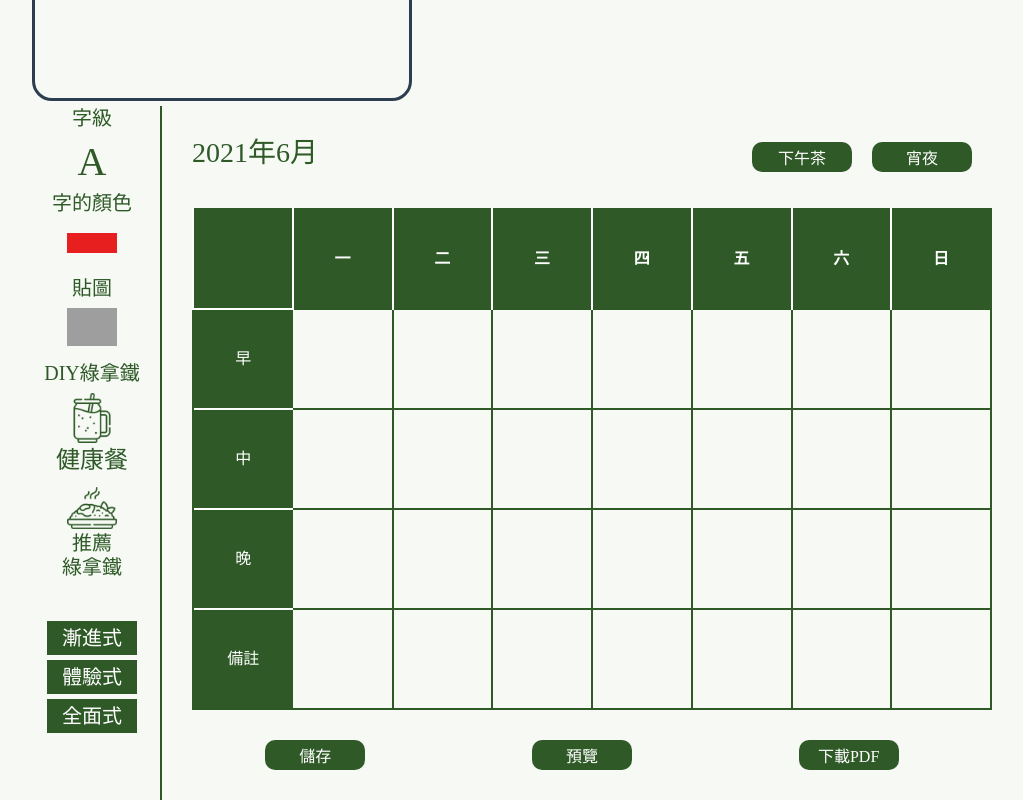
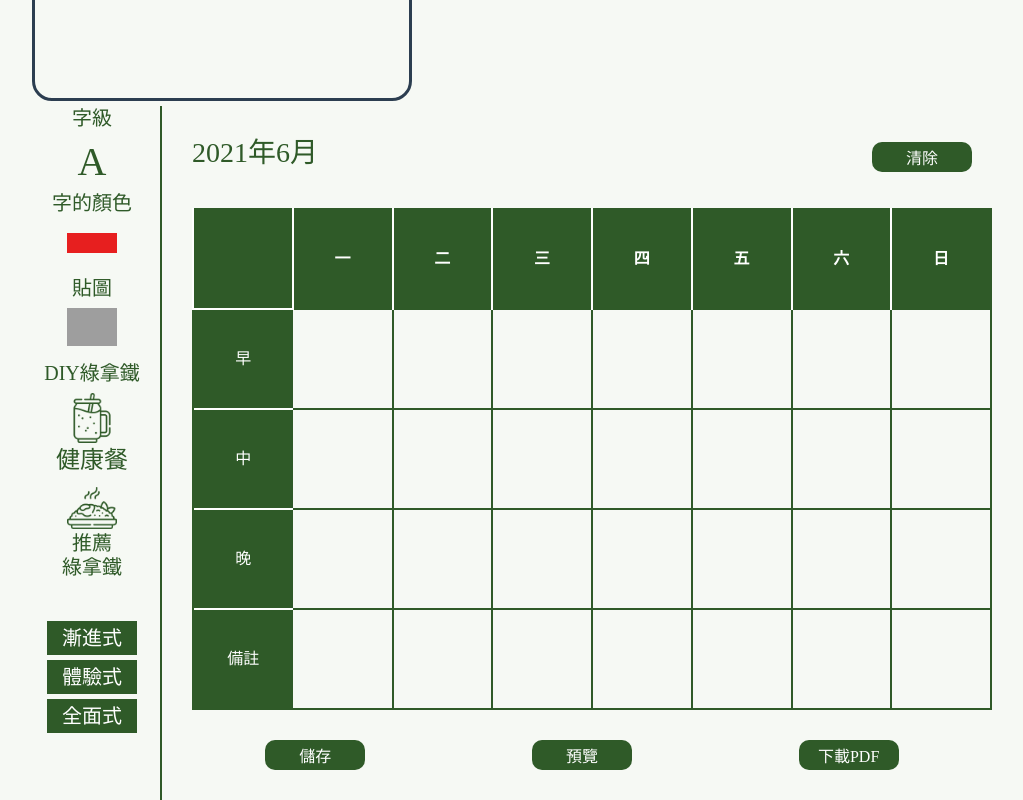
Before and after one commit to katelove/greenLatteVue, a Vue app: page / in a window 1280 px wide. Shown: the part 3129-3929 px from the top of the page, without its empty margins (43-1066 px from the left). Built offline with nearby package versions, Linux system fonts and the light colour scheme; grey boxes are pictures that could not be loaded.

Commit message:
清除按鈕

```diff
--- a/src/components/WeekProject.vue
+++ b/src/components/WeekProject.vue
@@ -106,8 +106,8 @@
   <div id="topTitle">
     <h3 class='dateWord'>2021年6月</h3>
       <div class="rightOption">
-        <div id='teamTimeBtn' class='btnStyle'>下午茶</div>
-        <div id='nightBtn' class='btnStyle'>宵夜</div>
+        <div id='teamTimeBtn' class='btnStyle'>清除</div>
+        <!-- <div id='nightBtn' class='btnStyle'>宵夜</div> -->
       </div>
   </div>
   <!-- 月曆 -->
```
